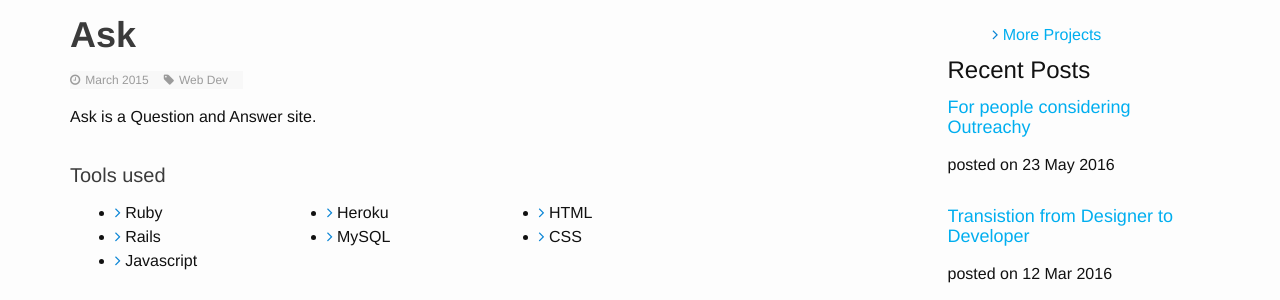
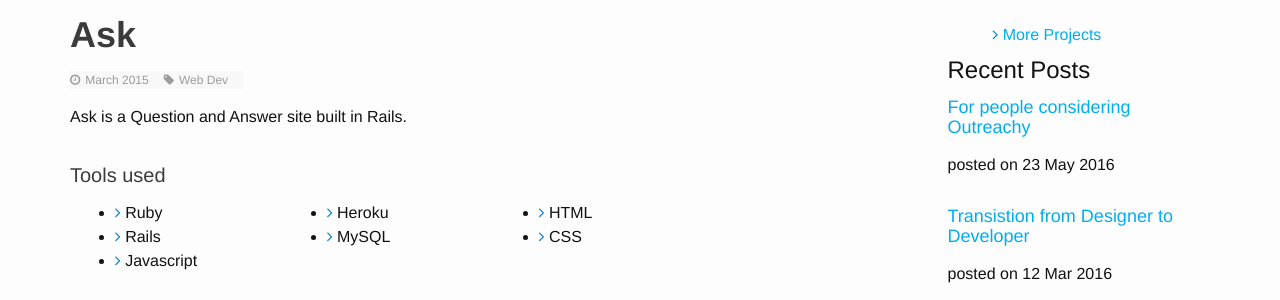
Before and after one commit to kristelteng/personal_site, a Jekyll site: the page built from portfolio/ask.html, in a window 1280 px wide. Shown: the part 133-433 px from the top of the page. Built offline with Jekyll 4.4.1, drawn with Linux system fonts in a browser that asks for light colours.

Commit message:
made changes to description and list of tasks

```diff
--- a/portfolio/ask.html
+++ b/portfolio/ask.html
@@ -19,7 +19,7 @@ permalink: /portfolio/ask.html
                             </ul>
                             <br>
 
-                            <p class="project-description">Ask is a Question and Answer site.</p>
+                            <p class="project-description">Ask is a Question and Answer site built in Rails.</p>
 
                             <h3 class="project-title">Tools used</h3>
                             <div class="col-sm-3 tools">
```
